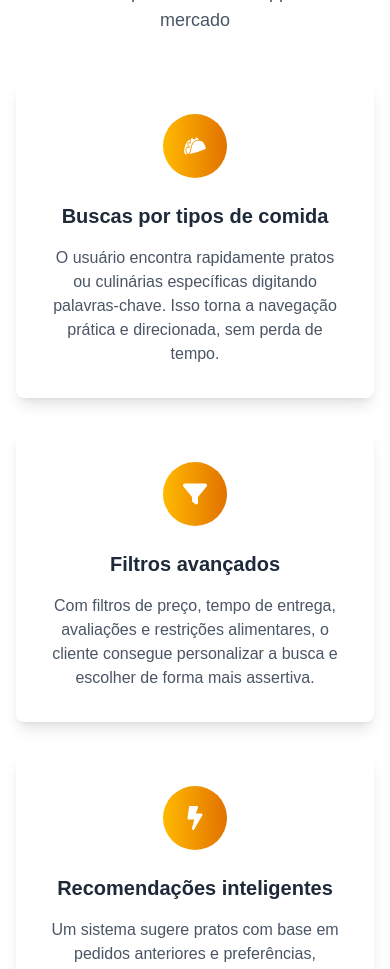
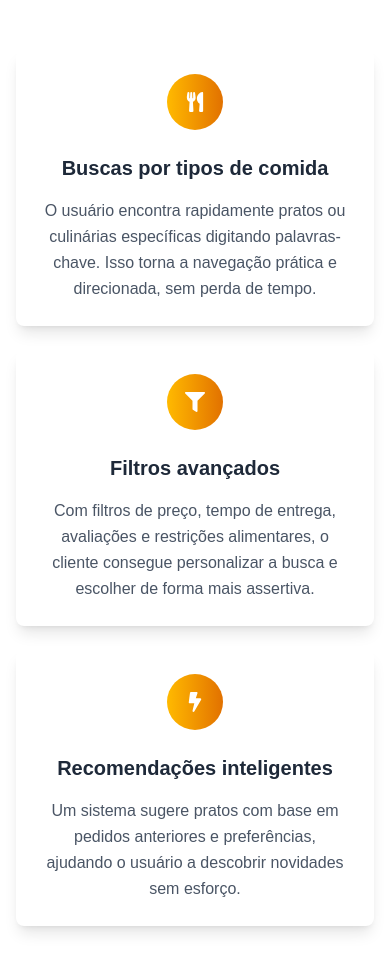
Before and after one commit to E-brinca64/gourmeton, a React (Vite) app: page / in a window 390 px wide. Shown: the part 1026-1995 px from the top of the page. Built offline with nearby package versions, Linux system fonts and the light colour scheme; no server answers.

Commit message:
Refactor components for improved layout and styling; update Features, Footer, Receitas, Testimonials, and WhyChoose sections with responsive design and enhanced readability.

```diff
--- a/src/components/Features.jsx
+++ b/src/components/Features.jsx
@@ -1,40 +1,45 @@
-import { FaBolt } from 'react-icons/fa'
-import { FaFilter } from "react-icons/fa6";
-import { GiTacos } from "react-icons/gi";
+import { FaBolt, FaFilter, FaUtensils } from 'react-icons/fa'
 
 function Features() {
+  const features = [
+    {
+      icon: FaUtensils,
+      title: "Buscas por tipos de comida",
+      description: "O usuário encontra rapidamente pratos ou culinárias específicas digitando palavras-chave. Isso torna a navegação prática e direcionada, sem perda de tempo."
+    },
+    {
+      icon: FaFilter,
+      title: "Filtros avançados",
+      description: "Com filtros de preço, tempo de entrega, avaliações e restrições alimentares, o cliente consegue personalizar a busca e escolher de forma mais assertiva."
+    },
+    {
+      icon: FaBolt,
+      title: "Recomendações inteligentes",
+      description: "Um sistema sugere pratos com base em pedidos anteriores e preferências, ajudando o usuário a descobrir novidades sem esforço."
+    }
+  ]
+
   return (
-    <div className="bg-white py-16 px-4">
+    <div className="bg-white py-12 px-4">
       <div className="max-w-6xl mx-auto">
         <div className="text-center mb-12">
-          <h2 className="text-4xl lg:text-5xl font-bold text-gray-800 mb-4">Principais Funcionalidades</h2>
-          <p className="text-lg text-gray-600">Descubra o que torna nosso app único no mercado</p>
+          <h2 className="text-3xl lg:text-4xl font-bold text-gray-800 mb-4">Principais Funcionalidades</h2>
+          <p className="text-base lg:text-lg text-gray-600">Descubra o que torna nosso app único no mercado</p>
         </div>
 
-        <div className="grid grid-cols-1 md:grid-cols-3 gap-8">
-          <div className="bg-white rounded-lg shadow-lg p-8 text-center hover:shadow-xl transition-shadow duration-300">
-            <div className="w-16 h-16 bg-gradient-to-r from-amber-400 to-amber-600 rounded-full flex items-center justify-center mx-auto mb-6">
-              <GiTacos className="text-white text-2xl" />
-            </div>
-            <h3 className="text-xl font-bold text-gray-800 mb-4">Buscas por tipos de comida</h3>
-            <p className="text-gray-600">O usuário encontra rapidamente pratos ou culinárias específicas digitando palavras-chave. Isso torna a navegação prática e direcionada, sem perda de tempo.</p>
-          </div>
-
-          <div className="bg-white rounded-lg shadow-lg p-8 text-center hover:shadow-xl transition-shadow duration-300">
-            <div className="w-16 h-16 bg-gradient-to-r from-amber-400 to-amber-600 rounded-full flex items-center justify-center mx-auto mb-6">
-              <FaFilter className="text-white text-2xl" />
-            </div>
-            <h3 className="text-xl font-bold text-gray-800 mb-4">Filtros avançados</h3>
-            <p className="text-gray-600">Com filtros de preço, tempo de entrega, avaliações e restrições alimentares, o cliente consegue personalizar a busca e escolher de forma mais assertiva.</p>
-          </div>
-
-          <div className="bg-white rounded-lg shadow-lg p-8 text-center hover:shadow-xl transition-shadow duration-300">
-            <div className="w-16 h-16 bg-gradient-to-r from-amber-400 to-amber-600 rounded-full flex items-center justify-center mx-auto mb-6">
-              <FaBolt className="text-white text-2xl" />
-            </div>
-            <h3 className="text-xl font-bold text-gray-800 mb-4">Recomendações inteligentes</h3>
-            <p className="text-gray-600">Um sistema sugere pratos com base em pedidos anteriores e preferências, ajudando o usuário a descobrir novidades sem esforço.</p>
-          </div>
+        <div className="grid grid-cols-1 md:grid-cols-2 lg:grid-cols-3 gap-6 lg:gap-8">
+          {features.map((feature, index) => {
+            const IconComponent = feature.icon
+            return (
+              <div key={index} className="bg-white rounded-lg shadow-lg p-6 lg:p-8 text-center hover:shadow-xl transition-shadow duration-300">
+                <div className="w-14 h-14 lg:w-16 lg:h-16 bg-gradient-to-r from-amber-400 to-amber-600 rounded-full flex items-center justify-center mx-auto mb-6">
+                  <IconComponent className="text-white text-xl lg:text-2xl" />
+                </div>
+                <h3 className="text-xl font-bold text-gray-800 mb-4">{feature.title}</h3>
+                <p className="text-base text-gray-600 leading-relaxed">{feature.description}</p>
+              </div>
+            )
+          })}
         </div>
       </div>
     </div>
--- a/src/components/Receitas.jsx
+++ b/src/components/Receitas.jsx
@@ -20,16 +20,24 @@ function Receitas() {
     fetchData()
   }, [])
     return (
-    <div className="">
-      <h1 className="font-bold text-4xl flex items-center justify-center">Pratos Sugeridos</h1>
-      <ul className="flex items-center justify-center">
-        {recipes.map((r) => (
-          <li key={r.id}>
-            <img src={r.image} alt={r.title} width={340} className="rounded-2xl m-10"/>
-            <p className="text-4 my-10 w-50">{r.title}</p>
-          </li>
-        ))}
-      </ul>
+    <div className="bg-gray-50 py-12 px-4">
+      <div className="max-w-7xl mx-auto">
+        <h1 className="font-bold text-3xl lg:text-4xl text-center text-gray-800 mb-12">Pratos Sugeridos</h1>
+        <div className="grid grid-cols-1 md:grid-cols-2 lg:grid-cols-3 xl:grid-cols-5 gap-6 lg:gap-8">
+          {recipes.map((r) => (
+            <div key={r.id} className="bg-white rounded-lg shadow-lg overflow-hidden hover:shadow-xl transition-shadow duration-300">
+              <img
+                src={r.image}
+                alt={r.title}
+                className="w-full h-56 lg:h-64 object-cover"
+              />
+              <div className="p-6">
+                <p className="text-base lg:text-lg font-medium text-gray-800 line-clamp-2">{r.title}</p>
+              </div>
+            </div>
+          ))}
+        </div>
+      </div>
     </div>
   )
 }
--- a/src/components/Testimonials.jsx
+++ b/src/components/Testimonials.jsx
@@ -23,24 +23,24 @@ function Testimonials() {
   ]
 
   return (
-    <div className="bg-white py-16 px-4">
+    <div className="bg-white py-12 px-4">
       <div className="max-w-6xl mx-auto">
         <div className="text-center mb-12">
-          <h2 className="text-4xl lg:text-5xl font-bold text-gray-800 mb-4">O Que Nossos Usuários Dizem</h2>
-          <p className="text-lg text-gray-600">Feedback real de pessoas que usam nosso app todos os dias</p>
+          <h2 className="text-3xl lg:text-4xl font-bold text-gray-800 mb-4">O Que Nossos Usuários Dizem</h2>
+          <p className="text-base lg:text-lg text-gray-600">Feedback real de pessoas que usam nosso app todos os dias</p>
         </div>
 
-        <div className="grid grid-cols-1 md:grid-cols-2 lg:grid-cols-3 gap-8">
+        <div className="grid grid-cols-1 md:grid-cols-2 lg:grid-cols-3 gap-6 lg:gap-8">
           {testimonials.map((testimonial, index) => (
             <div key={index} className="bg-white rounded-lg shadow-lg p-6 hover:shadow-xl transition-shadow duration-300 border border-gray-100">
               <div className="flex items-center mb-4">
                 {[...Array(testimonial.rating)].map((_, i) => (
-                  <FaStar key={i} className="text-amber-400 text-lg" />
+                  <FaStar key={i} className="text-amber-400 text-base lg:text-lg" />
                 ))}
               </div>
-              <p className="text-gray-600 mb-6 italic">"{testimonial.content}"</p>
+              <p className="text-base text-gray-600 mb-6 italic leading-relaxed">"{testimonial.content}"</p>
               <div className="border-t pt-4">
-                <h4 className="font-bold text-gray-800">{testimonial.name}</h4>
+                <h4 className="font-bold text-gray-800 text-base">{testimonial.name}</h4>
                 <p className="text-sm text-gray-500">{testimonial.role}</p>
               </div>
             </div>
--- a/src/components/WhyChoose.jsx
+++ b/src/components/WhyChoose.jsx
@@ -2,19 +2,19 @@ import { FaClock, FaDollarSign, FaHeart } from 'react-icons/fa'
 import alimentos from "../assets/alimento.jpg"
 function WhyChoose() {
   return (
-    <div className="bg-gray-800 py-16 px-4">
+    <div className="bg-gray-800 py-12 px-4">
       <div className="max-w-6xl mx-auto">
-        <div className="grid grid-cols-1 lg:grid-cols-2 gap-12 items-center">
+        <div className="grid grid-cols-1 lg:grid-cols-2 gap-10 lg:gap-12 items-center">
           <div className="order-2 lg:order-1">
-            <div className="bg-gray-700 rounded-lg h-80 flex items-center justify-center">
-              <div className="text-gray-400 text-center">
-                <img src={alimentos} alt="img" className='rounded-3xl' />
+            <div className="bg-gray-700 rounded-lg h-72 lg:h-80 flex items-center justify-center overflow-hidden">
+              <div className="text-gray-400 text-center w-full h-full">
+                <img src={alimentos} alt="img" className='w-full h-full object-cover rounded-3xl' />
               </div>
             </div>
           </div>
 
           <div className="order-1 lg:order-2">
-            <h2 className="text-4xl lg:text-5xl font-bold text-white mb-8">Por Que Escolher Nosso App?</h2>
+            <h2 className="text-3xl lg:text-4xl font-bold text-white mb-8">Por Que Escolher Nosso App?</h2>
 
             <div className="space-y-6">
               <div className="flex items-start space-x-4">
@@ -23,7 +23,7 @@ function WhyChoose() {
                 </div>
                 <div>
                   <h3 className="text-xl font-bold text-white mb-2">Entrega Rápida</h3>
-                  <p className="text-gray-300"> Receba seus pratos favoritos em poucos minutos, com agilidade e confiabilidade.</p>
+                  <p className="text-base text-gray-300 leading-relaxed">Receba seus pratos favoritos em poucos minutos, com agilidade e confiabilidade.</p>
                 </div>
               </div>
 
@@ -33,7 +33,7 @@ function WhyChoose() {
                 </div>
                 <div>
                   <h3 className="text-xl font-bold text-white mb-2">Preços Justos</h3>
-                  <p className="text-gray-300">Aproveite refeições de qualidade com valores acessíveis e promoções exclusivas.</p>
+                  <p className="text-base text-gray-300 leading-relaxed">Aproveite refeições de qualidade com valores acessíveis e promoções exclusivas.</p>
                 </div>
               </div>
 
@@ -43,7 +43,7 @@ function WhyChoose() {
                 </div>
                 <div>
                   <h3 className="text-xl font-bold text-white mb-2">Experiência Confiável</h3>
-                  <p className="text-gray-300">Milhares de clientes satisfeitos confiam no GourmetOn todos os dias</p>
+                  <p className="text-base text-gray-300 leading-relaxed">Milhares de clientes satisfeitos confiam no GourmetOn todos os dias</p>
                 </div>
               </div>
             </div>
```
Also changed, not shown: src/components/Footer.jsx (+22 -18 lines).
